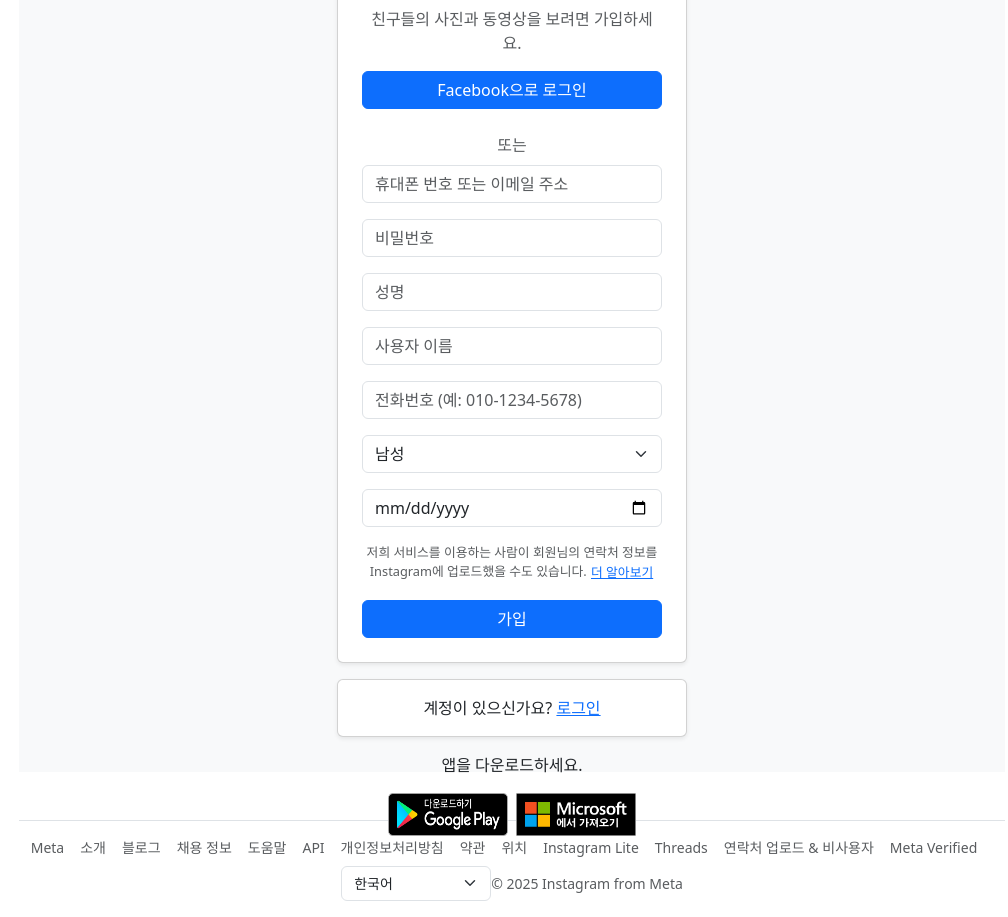
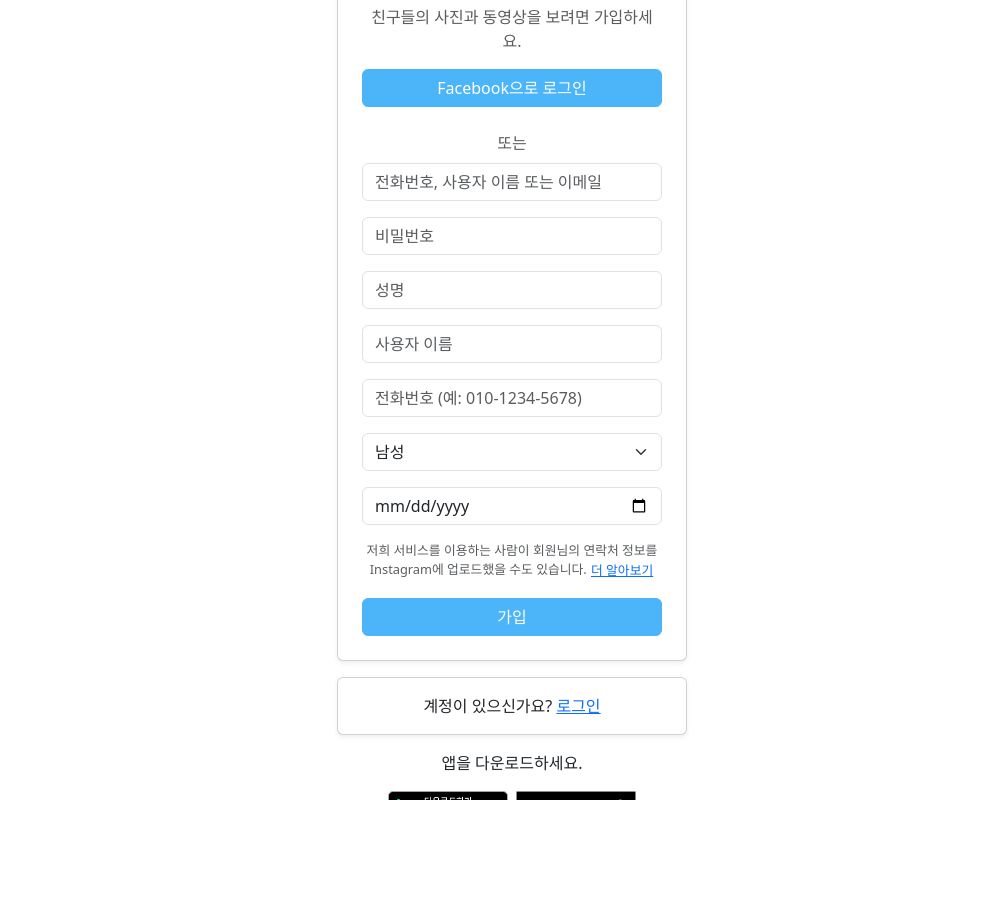
Before and after one commit to TaeGyeume/side_project, a React (Create React App) app in the folder client/: page /register in a window 1280 px wide. Shown: the whole page, without its empty margins (128-1136 px from the left). After the commit the page ends 800 px from the top, so only its background shows below. Built offline with nearby package versions, Linux system fonts and the light colour scheme.

Commit message:
사이드바 컴포넌트 추가 및 스타일 적용, 로그인 및 회원가입 페이지의 이메일 입력란 플레이스홀더 수정

```diff
--- a/client/src/App.css
+++ b/client/src/App.css
@@ -1,38 +1,160 @@
-.App {
+/* App 전체 레이아웃 */
+.app {
+  display: flex;
+  flex-direction: column;
+  min-height: 100vh; /* 화면 전체 높이를 차지 */
+}
+
+/* 사이드바가 있는 경우 레이아웃 */
+.content-with-sidebar {
+  flex: 1;
+  margin-left: 250px; /* 사이드바 너비와 동일하게 설정 */
+  padding: 20px;
+  background-color: #ffffff;
+  overflow-y: auto; /* 세로 스크롤바만 표시 */
+}
+
+/* 사이드바가 없는 경우 레이아웃 */
+.content {
+  flex: 1;
+  padding: 20px;
+  background-color: #ffffff;
+  overflow-y: auto;
+}
+
+/* 기본 상단 네비게이션 스타일 */
+.top-nav ul {
+  list-style: none;
+  display: flex;
+  padding: 0;
+  margin: 0;
+  justify-content: center;
+  background-color: #fff;
+  border-bottom: 1px solid #e0e0e0;
+  padding: 10px 0;
+}
+
+.top-nav li {
+  margin: 0 15px;
+}
+
+.top-nav a {
+  text-decoration: none;
+  font-size: 16px;
+  color: #333;
+  transition: color 0.3s;
+}
+
+.top-nav a:hover {
+  color: #007bff;
+}
+
+/* 사이드바 스타일 */
+.sidebar {
+  position: fixed;
+  top: 0;
+  left: 0;
+  height: 100%;
+  width: 250px;
+  background-color: #fff;
+  box-shadow: 2px 0 5px rgba(0, 0, 0, 0.1);
+  display: flex;
+  flex-direction: column;
+  padding: 20px 10px;
+  z-index: 1000;
+}
+
+.sidebar-logo img {
+  width: 150px;
+  margin-bottom: 20px;
+}
+
+.sidebar-nav .nav-item {
+  display: flex;
+  align-items: center;
+  padding: 10px 15px;
+  font-size: 16px;
+  color: #333;
+  text-decoration: none;
+  border-radius: 5px;
+  margin-bottom: 10px;
+  transition: background-color 0.2s ease, color 0.2s ease;
+}
+
+.sidebar-nav .nav-item i {
+  margin-right: 10px;
+  font-size: 18px;
+}
+
+.sidebar-nav .nav-item:hover {
+  background-color: #d5afaf;
+  color: #007bff;
+}
+
+.nav-item.logout {
+  margin-top: auto;
+  background-color: #f8d7da;
+  color: #721c24;
   text-align: center;
 }
 
-.App-logo {
-  height: 40vmin;
-  pointer-events: none;
+.nav-item.logout:hover {
+  background-color: #f5c6cb;
 }
 
-@media (prefers-reduced-motion: no-preference) {
-  .App-logo {
-    animation: App-logo-spin infinite 20s linear;
-  }
+/* 푸터 스타일 */
+footer {
+  font-size: 0.875rem;
+  border: none; /* 테두리 제거 */
+  box-shadow: none; /* 그림자 제거 */
+  background-color: transparent; /* 배경색 제거 */
+  color: #8e8e8e; /* 텍스트 색상 */
+  text-align: center;
+  padding: 10px 0; /* 적절한 상하 여백 */
+  margin: 0;
+  margin-top: auto; /* 푸터를 하단에 고정 */
 }
 
-.App-header {
-  background-color: #282c34;
-  min-height: 100vh;
-  display: flex;
-  flex-direction: column;
-  align-items: center;
-  justify-content: center;
-  font-size: calc(10px + 2vmin);
-  color: white;
+footer ul {
+  padding: 0;
+  margin: 0;
+  list-style: none;
 }
 
-.App-link {
-  color: #61dafb;
+footer a {
+  color: #8e8e8e;
+  text-decoration: none;
+  font-size: 0.875rem;
+  margin-right: 15px;
 }
 
-@keyframes App-logo-spin {
-  from {
-    transform: rotate(0deg);
-  }
-  to {
-    transform: rotate(360deg);
-  }
+footer a:hover {
+  color: #000;
+  text-decoration: underline;
 }
+
+/* 스크롤바 문제 해결 */
+html, body {
+  margin: 0;
+  padding: 0;
+  height: 100%;
+  overflow-x: hidden; /* 가로 스크롤바 제거 */
+}
+
+
+/* 부트스트렙5 덮어씌우는 부분 시작 */
+.bg-light {
+  background-color: #ffffff !important; /* 하얀색으로 강제 설정 */
+}
+
+.btn-primary {
+  background-color: #4CB5F9 !important; /* 기본 배경색 */
+  border-color: #4CB5F9 !important; /* 버튼 테두리 색상 */
+}
+
+.btn-primary:hover {
+  background-color: #39A3E0 !important; /* 호버 상태 배경색 */
+  border-color: #39A3E0 !important; /* 호버 상태 테두리 색상 */
+}
+
+/* 부트스트렙5 덮어씌우는 부분 끝*/
--- a/client/src/App.js
+++ b/client/src/App.js
@@ -3,11 +3,13 @@
 import Profile from "./pages/Profile"; // 내 정보 페이지
 import Login from "./pages/Login"; // 로그인 페이지
 import Register from "./components/Register"; // 회원가입 페이지
-import Footer from "./components/Footer";
-import UserList from "./pages/UserList";
-import ChatRoom from "./pages/ChatRoom";
-import AllUserList from "./components/AllUserList";
+import Footer from "./components/Footer"; // 푸터
+import UserList from "./pages/UserList"; // 사용자 목록
+import ChatRoom from "./pages/ChatRoom"; // 채팅방
+import AllUserList from "./components/AllUserList"; // 전체 사용자 목록
+import Sidebar from "./components/Sidebar"; // 사이드바 컴포넌트 추가
 import axios from "axios";
+import "./App.css"; // 전체 레이아웃 스타일
 
 const App = () => {
   const [token, setToken] = useState(localStorage.getItem("token"));
@@ -19,14 +21,12 @@
     fetchCurrentUser(newToken); // 사용자 정보 로드
   };
 
-  // `handleLogout`을 useCallback으로 감싸기
   const handleLogout = useCallback(() => {
     setToken(null);
     setCurrentUser(null);
-    localStorage.removeItem("token");
-  }, []); // 의존성 배열을 비워서 항상 동일한 함수 유지
+    localStorage.removeItem("token"); // 로컬 스토리지에서 토큰 제거
+  }, []);
 
-  // `fetchCurrentUser`를 `useCallback`으로 래핑
   const fetchCurrentUser = useCallback(
     async (authToken) => {
       try {
@@ -36,29 +36,26 @@
         setCurrentUser(response.data);
       } catch (error) {
         console.error("Failed to fetch current user:", error);
-        handleLogout();
+        handleLogout(); // 사용자 정보 로드 실패 시 로그아웃
       }
     },
-    [handleLogout] // 의존성 배열에 `handleLogout` 추가
+    [handleLogout]
   );
 
   useEffect(() => {
     if (token) {
-      fetchCurrentUser(token); // 토큰이 있으면 사용자 정보 로드
+      fetchCurrentUser(token); // 토큰이 있는 경우 사용자 정보 로드
     }
-  }, [token, fetchCurrentUser]); // `fetchCurrentUser`를 의존성 배열에 추가
-
-  useEffect(() => {
-    const storedUser = JSON.parse(localStorage.getItem("currentUser"));
-    if (storedUser) {
-      setCurrentUser(storedUser);
-    }
-  }, []);
+  }, [token, fetchCurrentUser]);
 
   return (
     <Router>
+      <div className="app">
+        {/* 로그인된 사용자만 사이드바 표시 */}
+        {token && <Sidebar handleLogout={handleLogout} />}
+        <div className={token ? "content-with-sidebar" : "content"}>
           <nav>
-        <ul>
+            <ul className="top-nav">
               {!token && (
                 <>
                   <li>
@@ -86,9 +83,6 @@
                   <li>
                     <Link to="/messages">메시지</Link>
                   </li>
-              <li>
-                <button onClick={handleLogout}>로그아웃</button>
-              </li>
                 </>
               )}
             </ul>
@@ -102,18 +96,18 @@
               element={token ? <Profile /> : <p>Please log in to view this page.</p>}
             />
             <Route path="/allUser" element={<AllUserList />} />
-        {/* 로그인한 사용자만 메시지 페이지에 접근 가능 */}
             <Route
               path="/messages"
               element={token ? <UserList currentUser={currentUser} /> : <p>Please log in to view this page.</p>}
             />
-        {/* 특정 채팅방에 접근 */}
             <Route
               path="/chat/:roomId"
               element={token ? <ChatRoom currentUser={currentUser} /> : <p>Please log in to view this page.</p>}
             />
           </Routes>
-      <Footer /> {/* 푸터 추가 */}
+          <Footer /> {/* 푸터 */}
+        </div>
+      </div>
     </Router>
   );
 };
--- a/client/src/components/Register.js
+++ b/client/src/components/Register.js
@@ -98,7 +98,7 @@
             <input
               type="text"
               name="email"
-              placeholder="휴대폰 번호 또는 이메일 주소"
+              placeholder="전화번호, 사용자 이름 또는 이메일"
               value={formData.email}
               onChange={handleChange}
               required
--- /dev/null
+++ b/client/src/components/Sidebar.js
@@ -0,0 +1,32 @@
+import React from "react";
+import { NavLink } from "react-router-dom";
+import "./styles/Sidebar.css"; // 스타일 추가
+
+const Sidebar = ({ handleLogout }) => {
+  return (
+    <div className="sidebar">
+      <div className="sidebar-logo">
+        <img src="../../images/instartlogo.svg" alt="Logo" />
+      </div>
+      <nav className="sidebar-nav">
+        <NavLink to="/" className="nav-item">
+          <i className="fas fa-home"></i> 메인페이지
+        </NavLink>
+        <NavLink to="/profile" className="nav-item">
+          <i className="fas fa-user"></i> 내정보
+        </NavLink>
+        <NavLink to="/allUser" className="nav-item">
+          <i className="fas fa-users"></i> 사용자 목록
+        </NavLink>
+        <NavLink to="/messages" className="nav-item">
+          <i className="fas fa-envelope"></i> 메시지
+        </NavLink>
+        <button className="nav-item logout" onClick={handleLogout}>
+          <i className="fas fa-sign-out-alt"></i> 로그아웃
+        </button>
+      </nav>
+    </div>
+  );
+};
+
+export default Sidebar;
--- a/client/src/components/styles/Footer.css
+++ b/client/src/components/styles/Footer.css
@@ -1,24 +1,35 @@
-.footer {
-  font-size: 0.875rem;
+/* 푸터 스타일 */
+footer {
+  font-size: 0.875rem; /* 텍스트 크기 */
+  border: none; /* 테두리 제거 */
+  box-shadow: none; /* 그림자 제거 */
+  background-color: #ffffff; /* 배경색을 하얀색으로 설정 */
+  color: #8e8e8e; /* 텍스트 색상 */
+  text-align: center; /* 텍스트 중앙 정렬 */
+  padding: 10px 0; /* 상하 여백 설정 */
+  margin: 0;
+  margin-top: auto; /* 푸터를 화면 하단에 고정 */
 }
 
-.footer .list-inline-item {
-  margin-right: 1rem;
+footer ul {
+  padding: 0;
+  margin: 0;
+  list-style: none; /* 목록 스타일 제거 */
+  display: inline-block; /* 목록을 가로로 정렬 */
 }
 
-.footer .dropdown-toggle {
-  border: none;
-  background: none;
-  font-size: 0.875rem;
-  text-decoration: none;
-  color: #8e8e8e;
+footer ul li {
+  display: inline; /* 목록 항목을 가로로 나열 */
+  margin-right: 15px; /* 각 항목 간 여백 */
 }
 
-.footer .dropdown-menu {
-  font-size: 0.875rem;
+footer a {
+  color: #8e8e8e; /* 링크 텍스트 색상 */
+  text-decoration: none; /* 밑줄 제거 */
+  font-size: 0.875rem; /* 텍스트 크기 */
 }
 
-.footer .dropdown-menu a {
-  color: #8e8e8e;
-  text-decoration: none;
+footer a:hover {
+  color: #000000; /* 호버 시 텍스트 색상 변경 */
+  text-decoration: underline; /* 호버 시 밑줄 표시 */
 }
--- /dev/null
+++ b/client/src/components/styles/Sidebar.css
@@ -0,0 +1,43 @@
+.sidebar {
+    position: fixed;
+    top: 0;
+    left: 0;
+    height: 100%;
+    width: 250px;
+    background-color: #fff;
+    box-shadow: 2px 0 5px rgba(0, 0, 0, 0.1);
+    display: flex;
+    flex-direction: column;
+    padding: 20px 10px;
+  }
+
+  .sidebar-logo img {
+    width: 150px;
+    margin-bottom: 20px;
+  }
+
+  .sidebar-nav .nav-item {
+    display: flex;
+    align-items: center;
+    padding: 10px 15px;
+    font-size: 16px;
+    color: #333;
+    text-decoration: none;
+    border-radius: 5px;
+    margin-bottom: 10px;
+  }
+
+  .sidebar-nav .nav-item:hover {
+    background-color: #f0f0f0;
+  }
+
+  .nav-item.logout {
+    margin-top: auto;
+    background-color: #f8d7da;
+    color: #721c24;
+    text-align: center;
+  }
+
+  .nav-item.logout:hover {
+    background-color: #f5c6cb;
+  }
--- a/client/src/pages/Login.js
+++ b/client/src/pages/Login.js
@@ -2,7 +2,7 @@
 import { useNavigate } from "react-router-dom";
 import axios from "axios";
 import "bootstrap-icons/font/bootstrap-icons.css"; // Bootstrap Icons CSS 추가
-import "./styles/Login.css"; // 기존 스타일 파일
+import "./styles/Login.css"; // 스타일 파일
 import "bootstrap/dist/css/bootstrap.min.css";
 
 const Login = ({ onLogin }) => {
@@ -45,7 +45,7 @@
                         <input
                             type="email"
                             name="email"
-                            placeholder="휴대폰 번호 또는 이메일"
+                            placeholder="전화번호, 사용자 이름 또는 이메일"
                             value={formData.email}
                             onChange={handleChange}
                             required
--- a/client/src/pages/styles/Login.css
+++ b/client/src/pages/styles/Login.css
@@ -1,31 +1,33 @@
+/* 공통 스타일 */
 body {
     font-family: Arial, sans-serif;
-    background-color: #fafafa;
+    background-color: #fafafa; /* 인스타그램 배경색 */
+    margin: 0;
     display: flex;
     justify-content: center;
     align-items: center;
     height: 100vh;
-    margin: 0;
 }
 
-.login-page {
-    text-align: center;
-}
-
+/* 로그인 페이지 컨테이너 */
 .login-container {
     background: white;
     border: 1px solid #dbdbdb;
     padding: 20px;
     border-radius: 8px;
     width: 350px;
+    box-shadow: 0px 4px 8px rgba(0, 0, 0, 0.1); /* 살짝의 그림자 추가 */
+    text-align: center;
 }
 
+/* 인스타그램 로고 */
 .instagram-logo {
     font-family: 'Billabong', cursive;
-    font-size: 50px;
+    font-size: 48px;
     margin-bottom: 20px;
 }
 
+/* 로그인 폼 */
 .login-form {
     display: flex;
     flex-direction: column;
@@ -37,8 +39,15 @@
     margin-bottom: 10px;
     padding: 10px;
     font-size: 14px;
+    background-color: #fafafa;
 }
 
+.login-input:focus {
+    border-color: #a8a8a8;
+    outline: none;
+}
+
+/* 로그인 버튼 */
 .login-button {
     background-color: #0095f6;
     color: white;
@@ -47,23 +56,24 @@
     padding: 10px;
     font-size: 14px;
     cursor: pointer;
+    transition: background-color 0.3s;
 }
 
 .login-button:hover {
     background-color: #0077cc;
 }
 
+/* 분리선 */
 .separator {
-    margin: 10px 0;
+    margin: 20px 0;
     color: #8e8e8e;
     position: relative;
-    text-align: center;
+    font-size: 12px;
 }
 
 .separator::before,
 .separator::after {
     content: "";
-    /* 여기에 문제가 있었을 가능성 */
     display: block;
     height: 1px;
     background: #dbdbdb;
@@ -79,3 +89,48 @@
 .separator::after {
     right: 0;
 }
+
+/* Facebook 로그인 버튼 */
+.facebook-login {
+    border: 1px solid #dbdbdb;
+    border-radius: 4px;
+    padding: 10px;
+    font-size: 14px;
+    color: #385185;
+    background-color: white;
+    display: flex;
+    align-items: center;
+    justify-content: center;
+    cursor: pointer;
+}
+
+.facebook-login i {
+    margin-right: 8px;
+    font-size: 18px;
+}
+
+/* 하단 링크 */
+.login-footer {
+    margin-top: 20px;
+    font-size: 14px;
+}
+
+.login-footer a {
+    color: #0095f6;
+    text-decoration: none;
+}
+
+.login-footer a:hover {
+    text-decoration: underline;
+}
+
+/* 앱 다운로드 섹션 */
+.app-download {
+    margin-top: 20px;
+    text-align: center;
+}
+
+.app-download img {
+    width: 120px;
+    margin: 5px;
+}
```
Also changed, not shown: client/src/pages/Profile.js (+24 -43 lines), 3 other files (tests, documents, lock files or other folders). Lines whose indentation alone changed are shown as unchanged.
